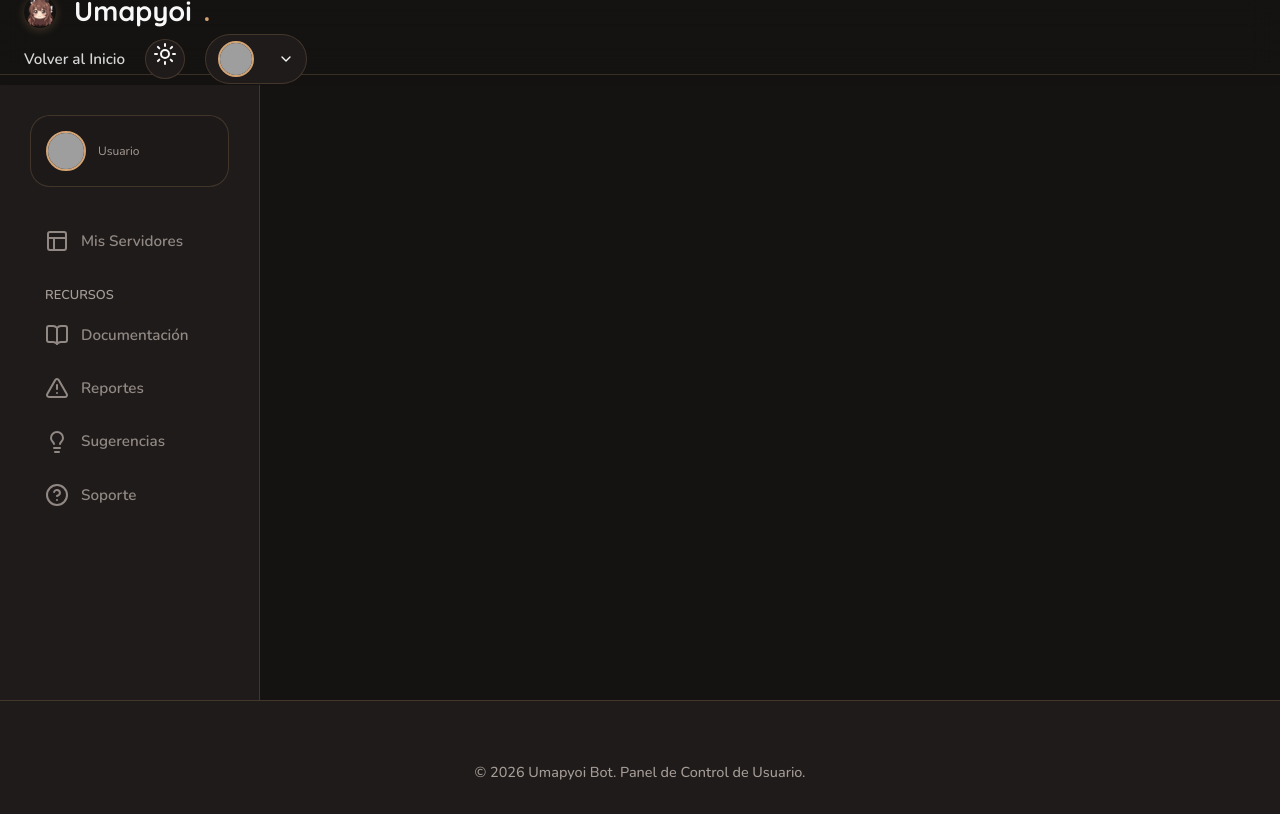
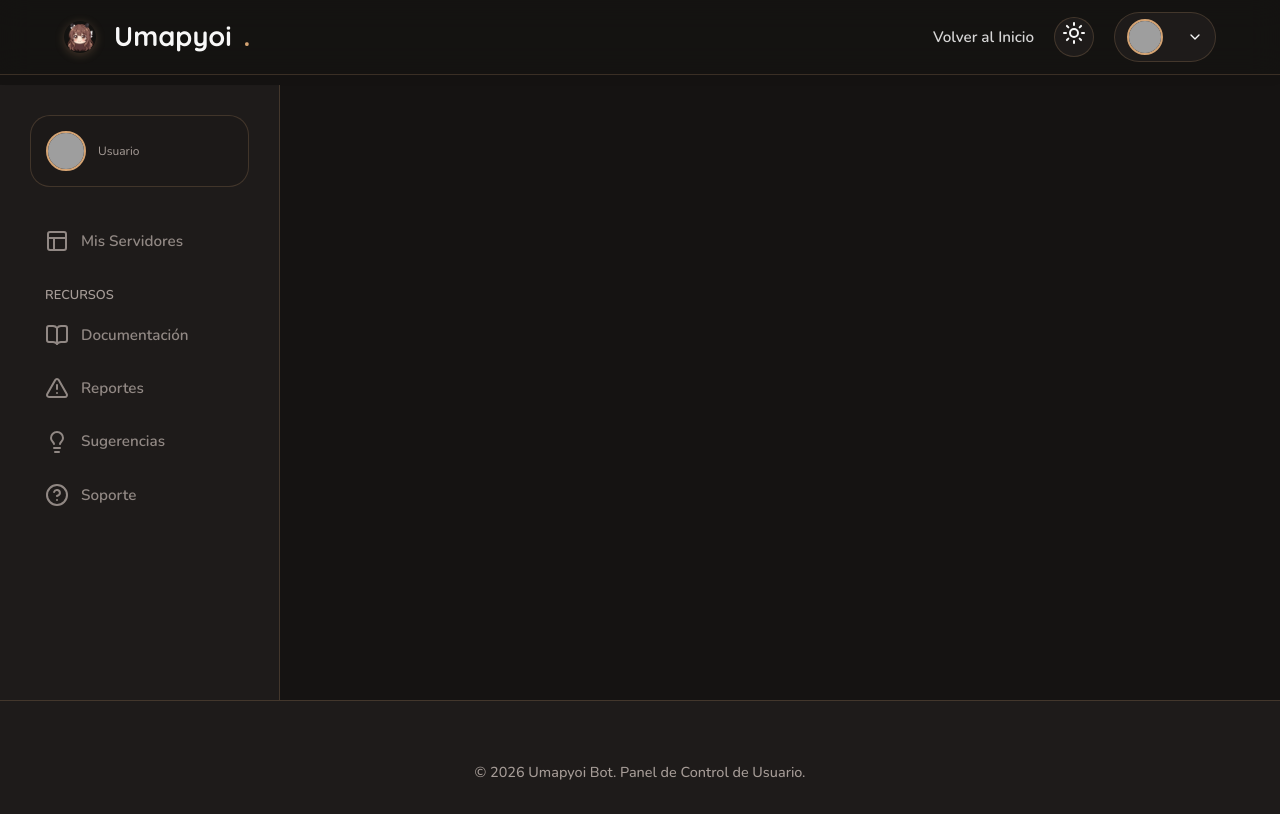
Before and after one commit to Sakurayo-Crispita/UmapyoiBot, a Python web app: template web/templates/dashboard.html in a window 1280 px wide. Run offline with Jinja, Linux system fonts and the light colour scheme; the template is opened without the code that fills it, so the values that code supplies are empty; grey boxes are pictures that could not be loaded.

Commit message:
update error

```diff
--- a/web/templates/dashboard.html
+++ b/web/templates/dashboard.html
@@ -18,15 +18,13 @@
     <style>
         .dashboard-layout {
             display: grid;
-            grid-template-columns: 260px 1fr;
+            grid-template-columns: 280px 1fr;
             min-height: calc(100vh - 100px);
             padding-top: var(--header-h);
-            max-width: 1700px;
-            margin: 0 auto;
         }
         /* Remove the width-changing collapsed state to prevent layout jump */
         .dashboard-layout.collapsed {
-            grid-template-columns: 260px 1fr;
+            grid-template-columns: 280px 1fr;
         }
         .db-sidebar {
             background: var(--bg-alt);
@@ -379,7 +377,7 @@
 </head>
 <body class="dashboard-page">
     <nav id="navbar" class="scrolled">
-        <div class="container-wide">
+        <div class="container">
             <a href="/" class="logo">
                 <img src="/static/assets/favicon_web.png" alt="Logo" style="width: 32px; height: 32px; border-radius: 50%; vertical-align: middle; margin-right: 6px; box-shadow: 0 2px 10px var(--accent-glow);">
                 Umapyoi<span style="color: var(--p-pink);">.</span>
--- a/web/templates/guild_panel.html
+++ b/web/templates/guild_panel.html
@@ -376,7 +376,7 @@
 
 <body class="dashboard-page">
     <nav id="navbar" class="scrolled">
-        <div class="container-wide">
+        <div class="container">
             <a href="/" class="logo">
                 <img src="/static/assets/favicon_web.png" alt="Logo" style="width: 32px; height: 32px; border-radius: 50%; vertical-align: middle; margin-right: 6px; box-shadow: 0 2px 10px var(--accent-glow);">
                 Umapyoi<span style="color: var(--p-pink);">.</span>
```
